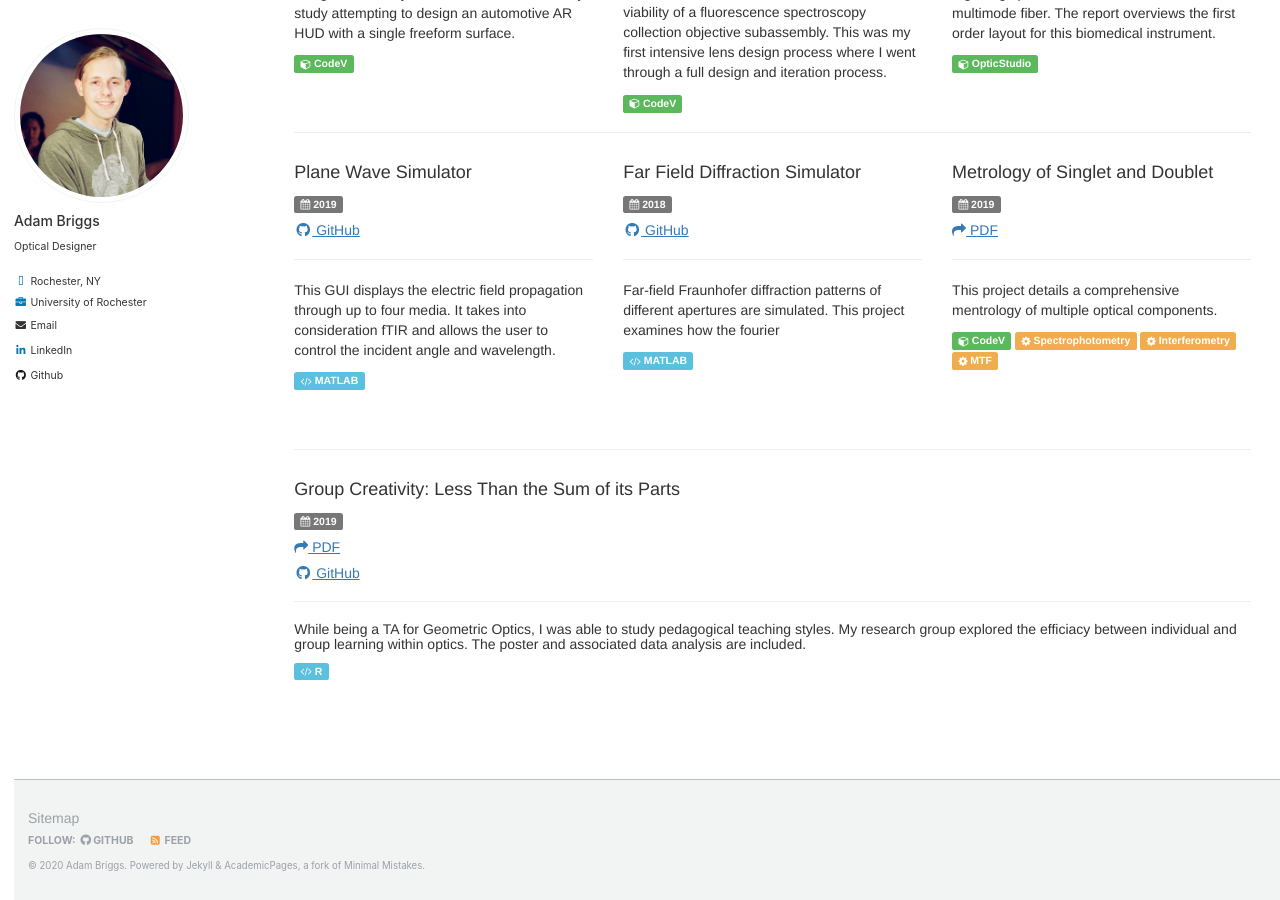
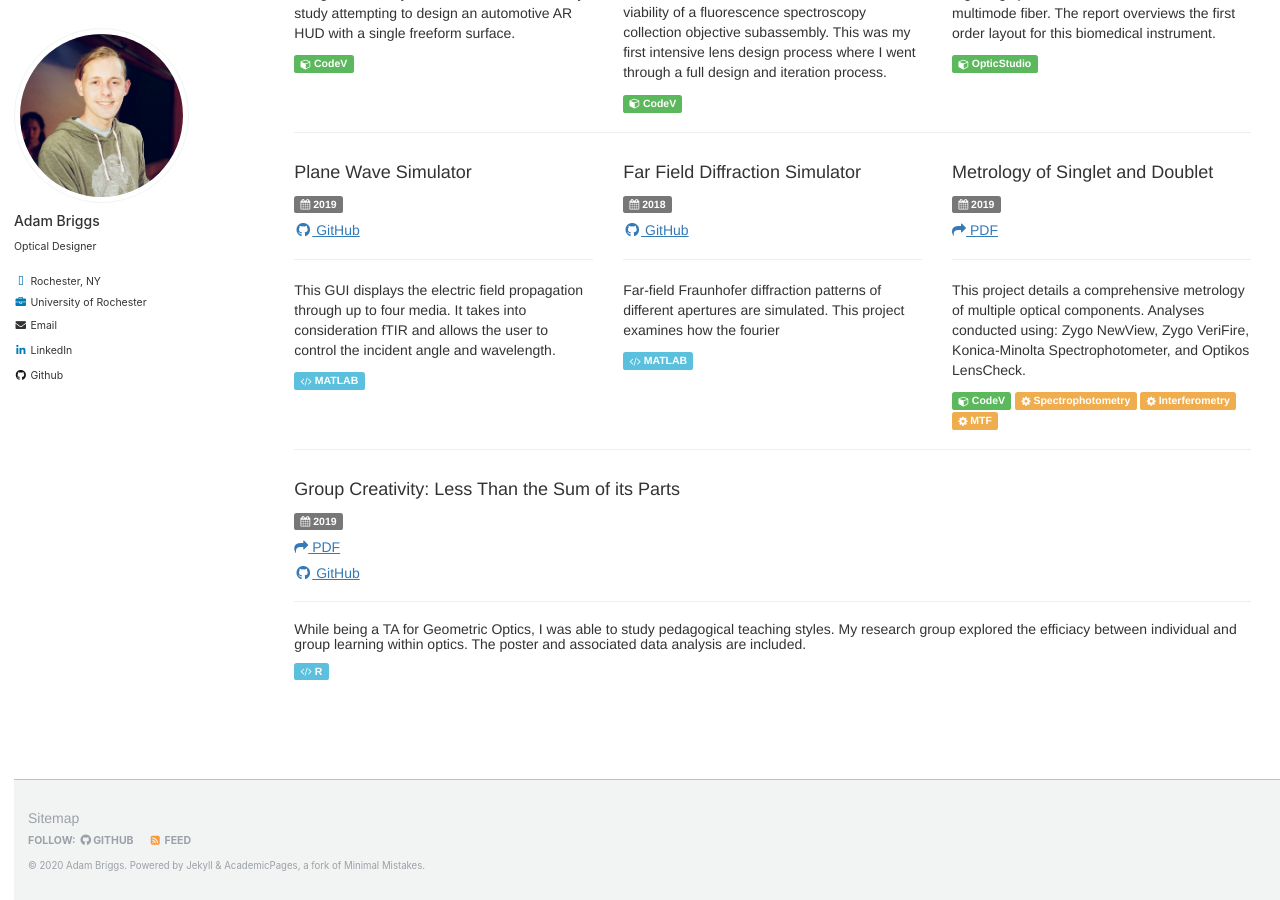
Before and after one commit to AdamBriggs/AdamBriggs.github.io, a Jekyll site: the page built from _pages/portfolio.html, in a window 1280 px wide and 900 px high, scrolled down 393 px. Built offline with Jekyll 4.4.1, drawn with Linux system fonts in a browser that asks for light colours; nearby versions of some CDN libraries.

Commit message:
portfolio

```diff
--- a/_pages/portfolio.html
+++ b/_pages/portfolio.html
@@ -104,7 +104,7 @@ author_profile: true
         <h5 class="link"><a href="{{ site.url}}/assets/pdf/OpticsMetrology.pdf" target="_blank"><i class="fa fa-share"></i> PDF</a>
         </h5>
         <hr>
-        <p> This project details a comprehensive mentrology of multiple optical components.</p>
+        <p> This project details a comprehensive metrology of multiple optical components. Analyses conducted using: Zygo NewView, Zygo VeriFire, Konica-Minolta Spectrophotometer, and Optikos LensCheck. </p>
         <span class="label label-success"><i class="fa fa-cube" aria-hidden="true"></i> CodeV</span>
         <span class="label label-warning"><i class="fa fa-cog" aria-hidden='true'></i> Spectrophotometry</span>
         <span class="label label-warning"><i class="fa fa-cog" aria-hidden='true'></i> Interferometry</span>
```
